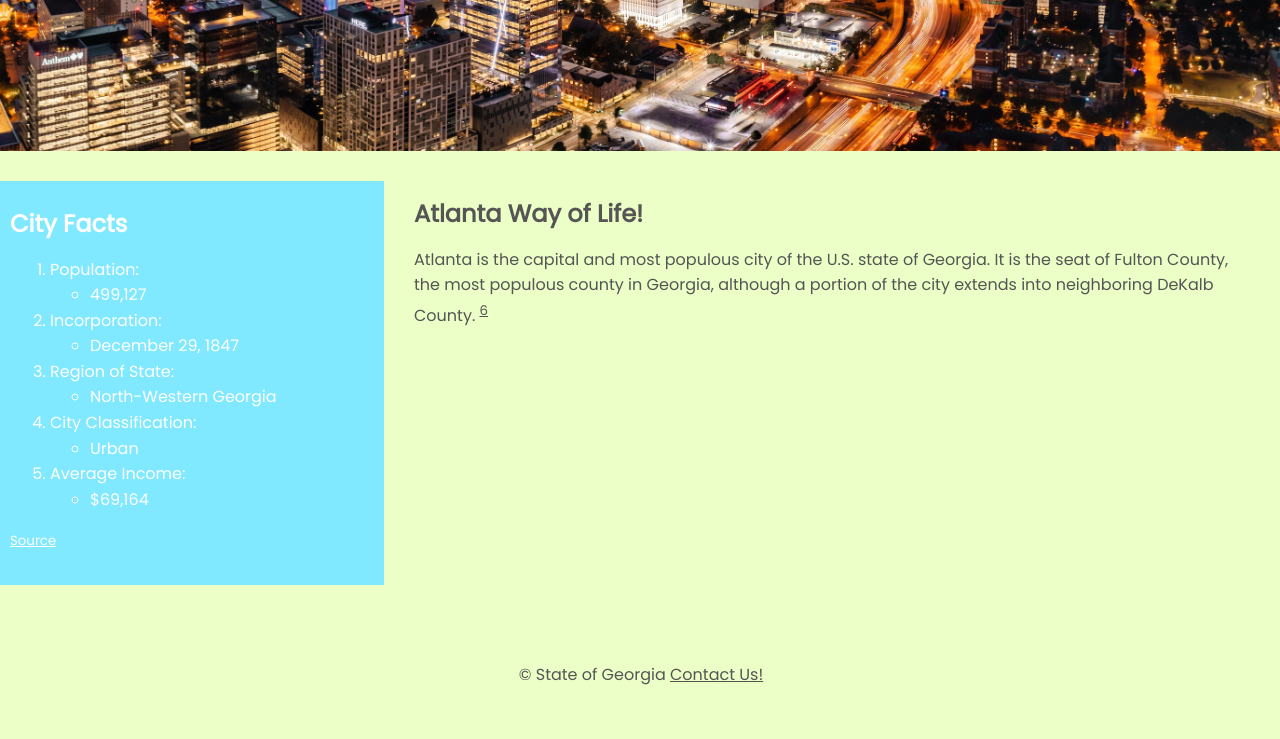
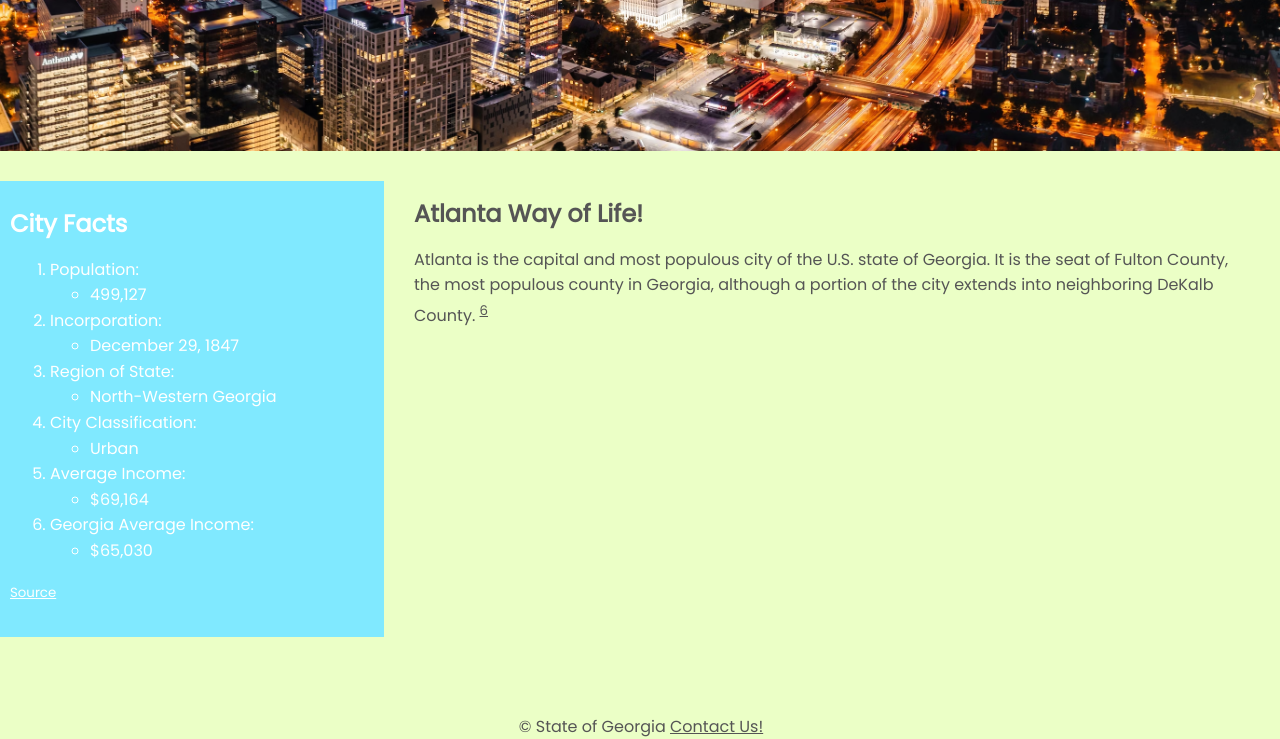
Before and after one commit to M4K4TT4CK/m4k4tt4ck.github.io, a plain HTML site: page atlanta.html in a window 1280 px wide. Shown: the part 313-1052 px from the top of the page. Before the commit the page ends 1001 px from the top, so only its background shows below. Drawn offline with Linux system fonts and the light colour scheme.

Commit message:
Add feature to City facts

```diff
--- a/atlanta.html
+++ b/atlanta.html
@@ -65,6 +65,11 @@
                             <li>$69,164</li>
                         </ul>
                     </li>
+                    <li>Georgia Average Income:
+                        <ul>
+                            <li>$65,030</li>
+                        </ul>
+                    </li>
                 </ol>
                 <sup><a href="https://www.census.gov/quickfacts/fact/table/atlantacitygeorgia/INC110221" target='blank'>Source</a></sup>
             </p>
```
Also changed, not shown: columbus.html (+5 -0 lines), savannah.html (+5 -0 lines), 1 other file.
